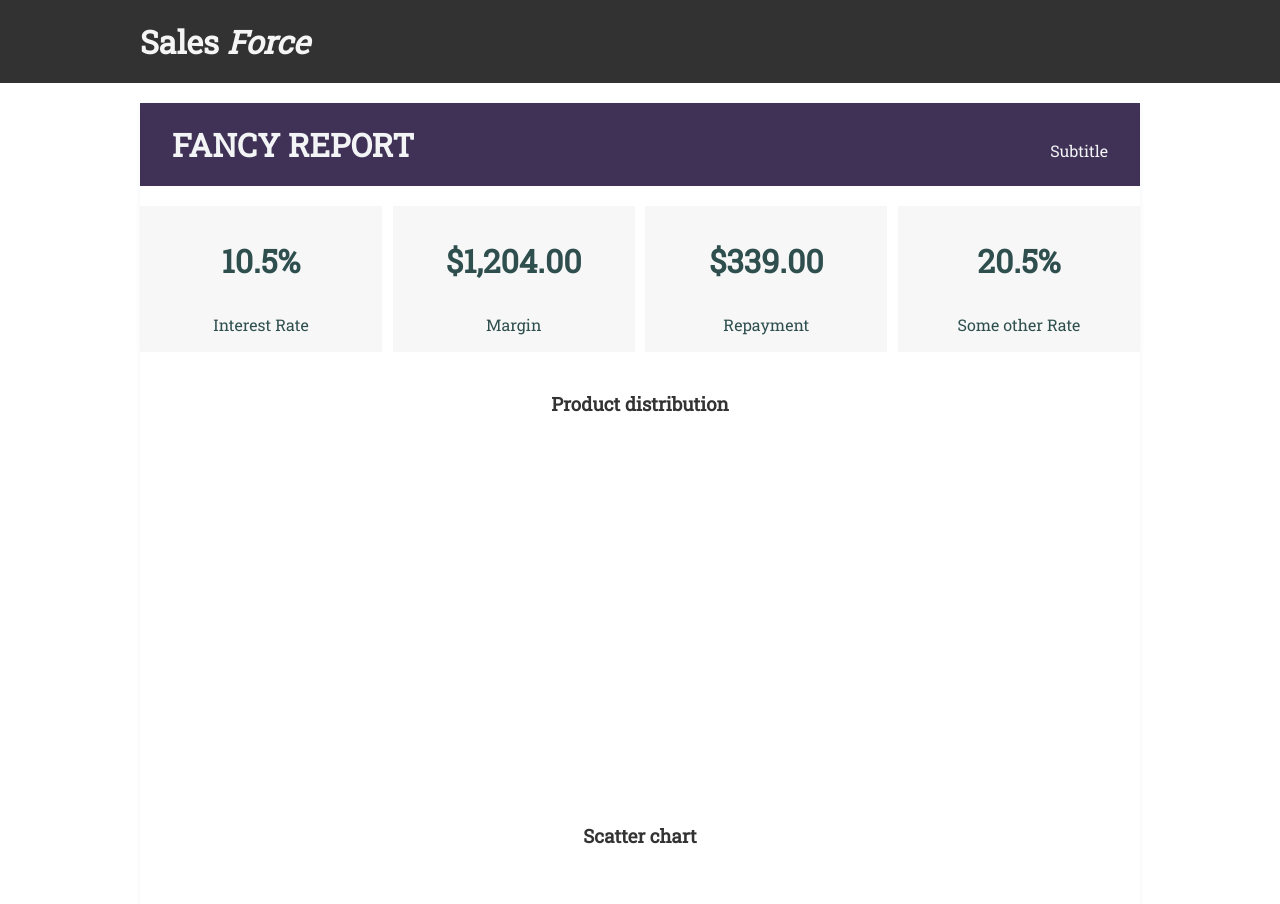
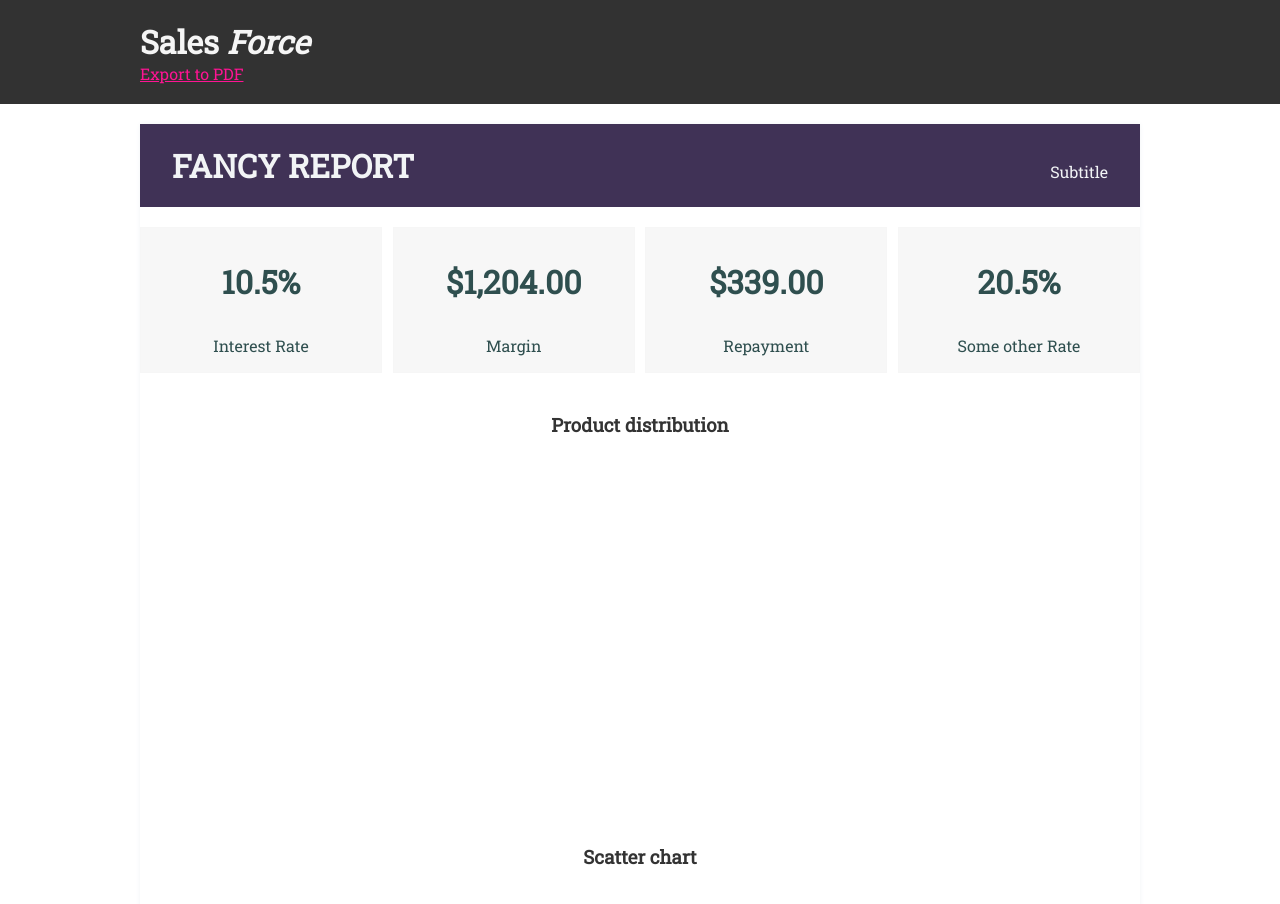
Before and after one commit to abruzzi/fancy-web-app, a React (Create React App) app: page / in a window 1280 px wide. Shown: the top 904 px of the page. Built offline with nearby package versions, Linux system fonts and the light colour scheme.

Commit message:
save report to pdf

```diff
--- a/package.json
+++ b/package.json
@@ -5,6 +5,8 @@
   "dependencies": {
     "echarts": "^4.2.0-rc.2",
     "echarts-for-react": "^2.0.15-beta.0",
+    "html2canvas": "^1.0.0-alpha.12",
+    "jspdf": "^1.4.1",
     "namor": "^1.1.1",
     "react": "^16.6.3",
     "react-dom": "^16.6.3",
--- a/src/App.js
+++ b/src/App.js
@@ -1,19 +1,40 @@
 import React, { Component } from 'react';
 
 import styled from 'styled-components';
+import html2canvas from 'html2canvas';
+import jsPDF from 'jspdf';
 
 import Report from './Report/Report';
 
 class App extends Component {
+  exportReport = (e) => {
+    e.preventDefault();
+    const report = document.querySelector('#report-container');
+
+    html2canvas(report).then((canvas) => {
+      const image = canvas.toDataURL('image/png');
+      console.log(image);
+
+      const pdf = new jsPDF('p', 'mm', 'a4');
+
+      pdf.addImage(image, 'png', 0, 0);
+      pdf.save('report.pdf');
+    });
+  }
+
   render() {
     return (
       <Page>
         <Header>
           <div>
             <h1>Sales <span>Force</span></h1>
+            <a href="#" onClick={this.exportReport}>Export to PDF</a>
           </div>
         </Header>
-        <Report />
+
+        <div id="report-container">
+          <Report />
+        </div>
       </Page>
     );
   }
@@ -41,6 +62,10 @@ const Header = styled.div`
         font-style: italic;
       }
     }
+
+    a {
+      color: deeppink;
+    }
   }
 `;
 
```
Also changed, not shown: 1 other file (tests, documents, lock files or other folders).
